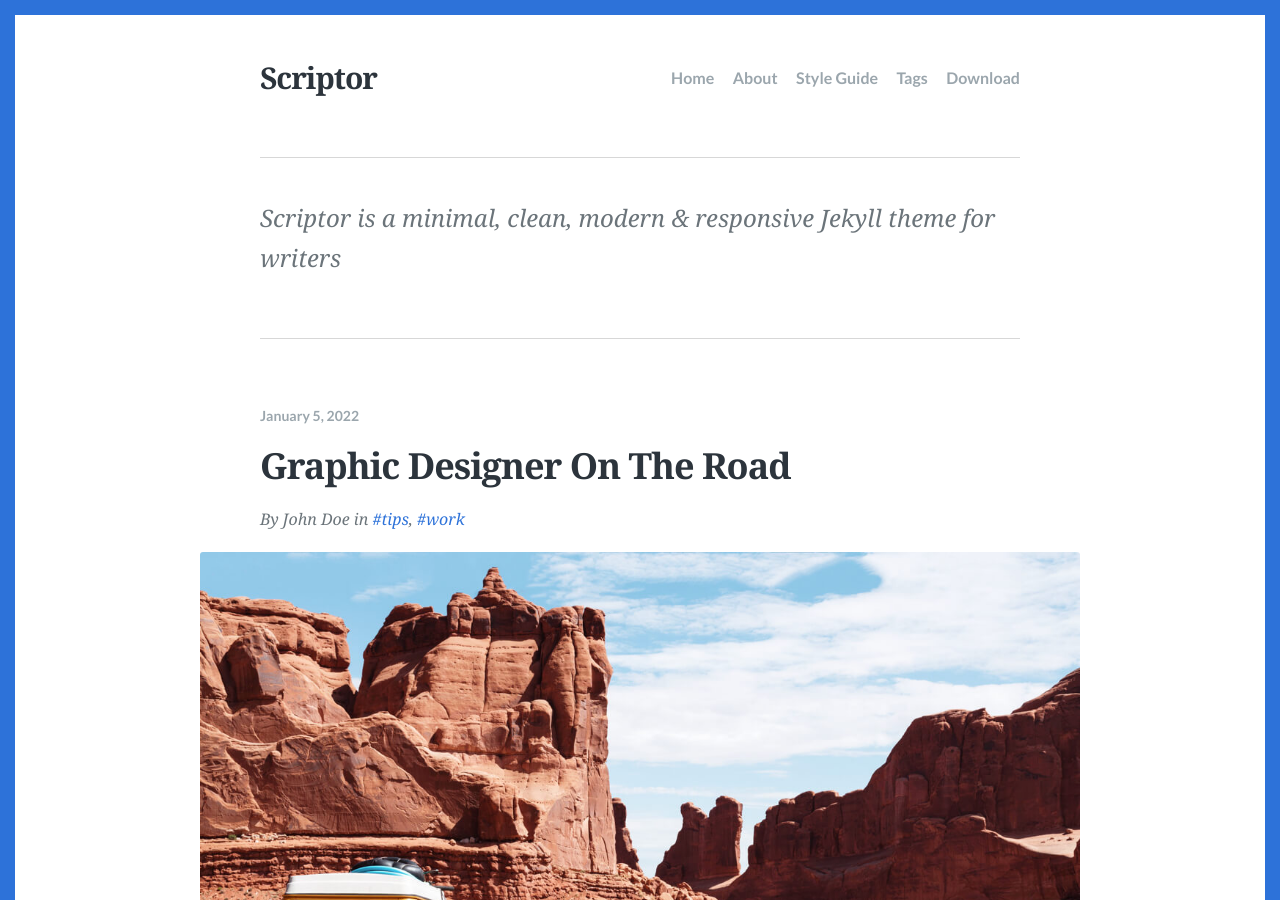
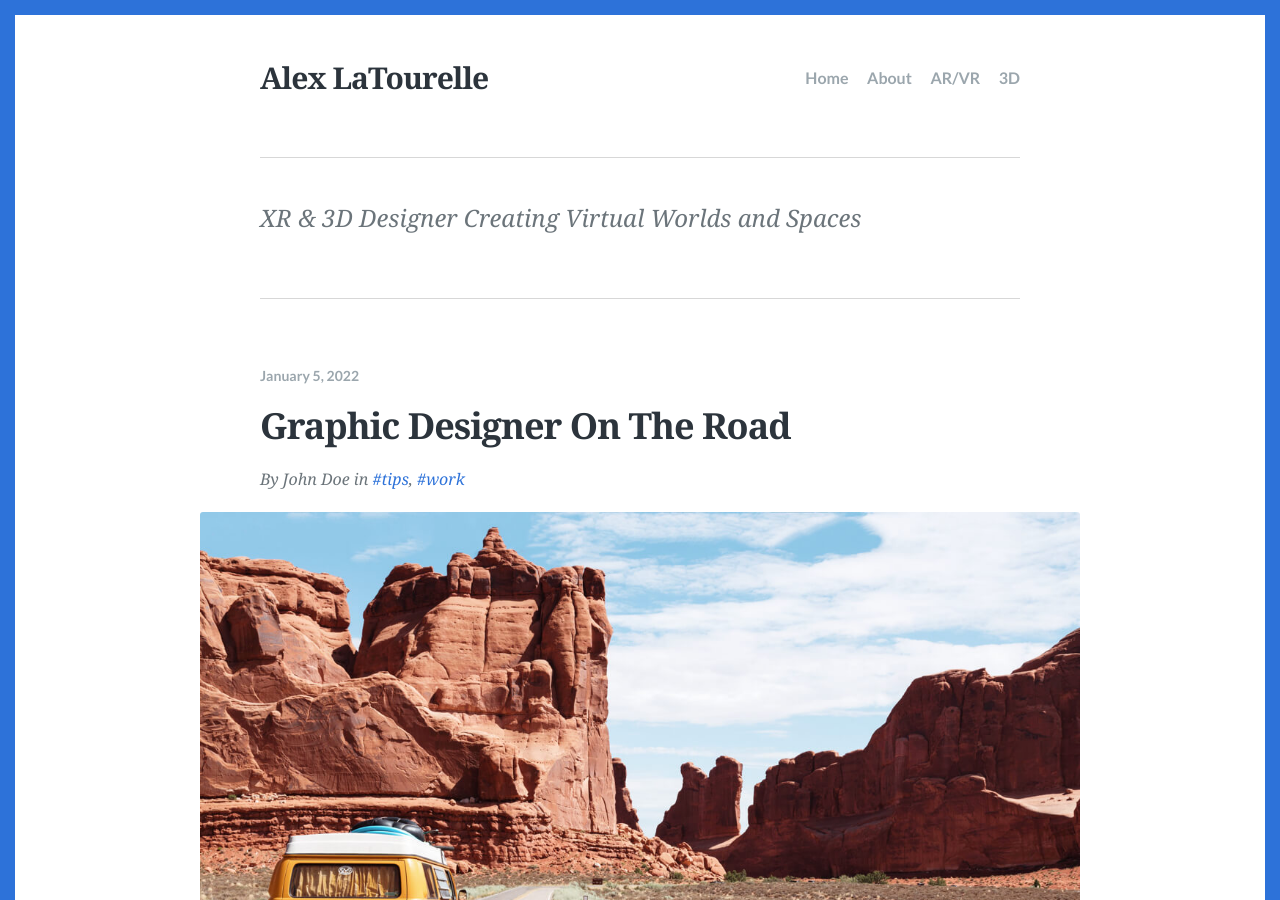
Before and after one commit to JustGoodThemes/Scriptor-Jekyll-Theme, a Jekyll site: the page built from index.html, in a window 1280 px wide and 900 px high. Built offline with Jekyll 4.4.1, drawn with Linux system fonts in a browser that asks for light colours; some web fonts are replaced; the list of posts is cut into pages by our own code.

Commit message:
Update _config.yml

```diff
--- a/_config.yml
+++ b/_config.yml
@@ -9,10 +9,10 @@
 lang: en-US
 
 # Site title
-title: "Scriptor"
+title: "Alex LaTourelle"
 
 # A description of your site for meta tag, search engine results.
-description: "Scriptor is a minimal, clean, modern & responsive Jekyll theme for writers"
+description: "XR & 3D Designer Creating Virtual Worlds and Spaces"
 
 # The subpath of your site, e.g. /blog, for generating urls.
 baseurl: ""
@@ -32,12 +32,10 @@ navigation:
     url: /
   - text: About
     url: /about/
-  - text: Style Guide
-    url: /style-guide/
-  - text: Tags
-    url: /tags/
-  - text: Download
-    url: https://github.com/JustGoodThemes/Scriptor-Jekyll-Theme
+  - text: AR/VR
+    url: /arvr/
+  - text: 3D
+    url: /3drenders/
 
 # The shortname for your Disqus site to enable comments.
 disqus: justgoodthemes
```
